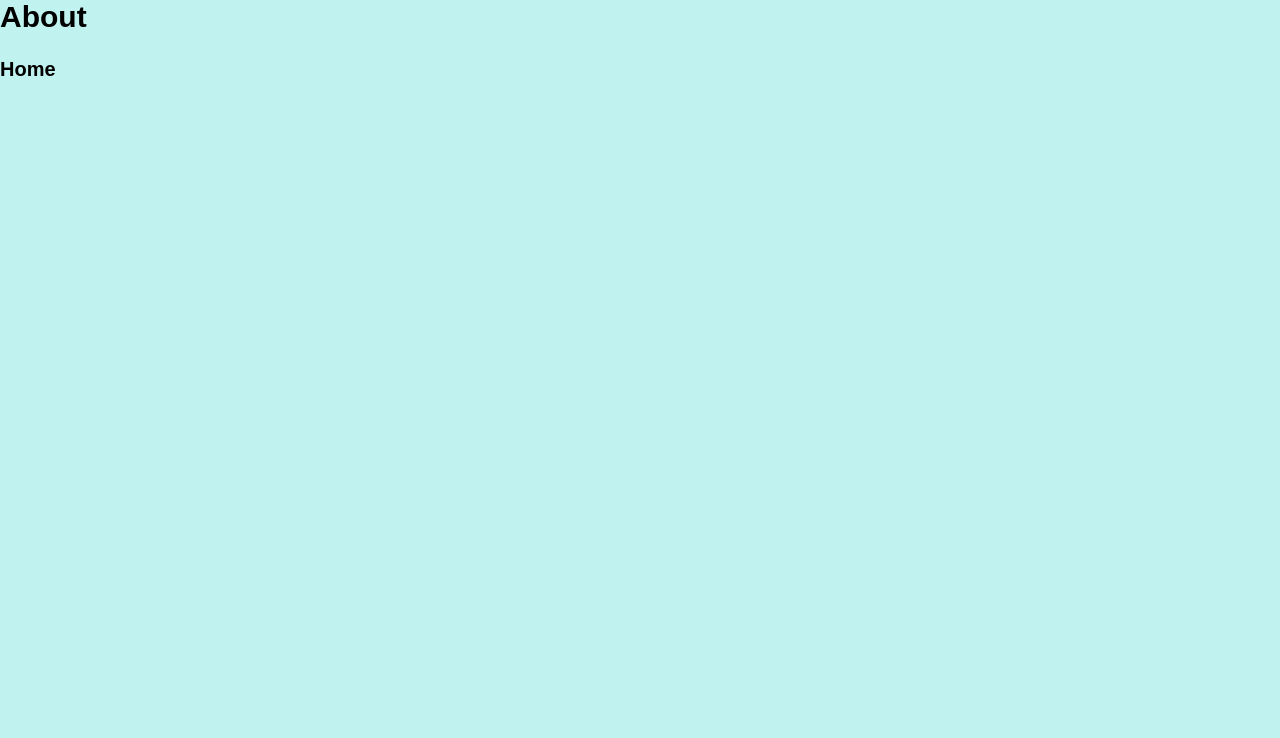
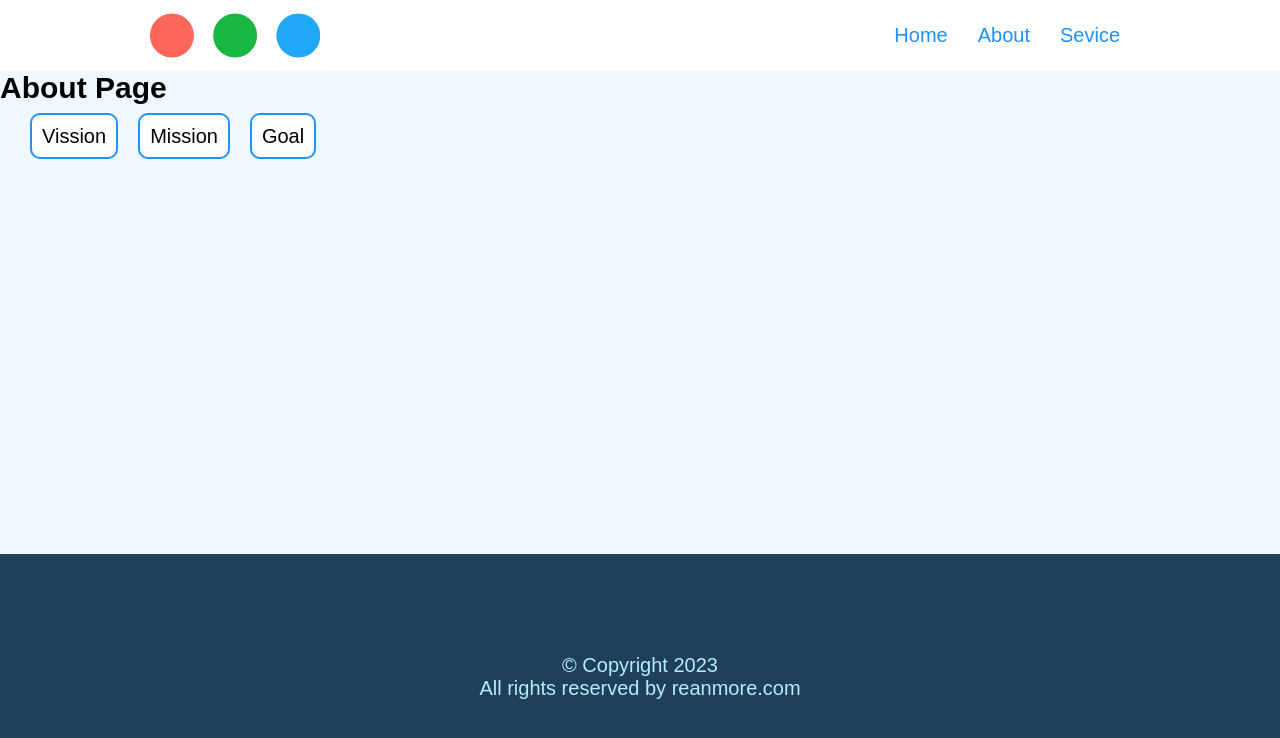
Before and after one commit to S1MSONA/reanmore.com, a React (Vite) app: page /about in a window 1280 px wide. Shown: the top 738 px of the page. Built offline with nearby package versions, Linux system fonts and the light colour scheme.

Commit message:
reanmore updated 24-09-23

```diff
--- /dev/null
+++ b/src/components/Router/Footer.jsx
@@ -0,0 +1,14 @@
+import React from "react";
+
+const Footer = () => {
+  return (
+    <footer>
+      <p>
+        © Copyright 2023 <br />
+        All rights reserved by reanmore.com
+      </p>
+    </footer>
+  );
+};
+
+export default Footer;
--- /dev/null
+++ b/src/components/Router/Layout/AboutLayout.jsx
@@ -0,0 +1,18 @@
+import React from "react";
+import { Outlet, Link, NavLink } from "react-router-dom";
+
+const AboutLayout = () => {
+  return (
+    <div>
+      <h4>About Page</h4>
+      <div className="nav-link">
+        <NavLink to="vission">Vission</NavLink>
+        <NavLink to="mission">Mission</NavLink>
+        <NavLink to="goal">Goal</NavLink>
+      </div>
+      <Outlet />
+    </div>
+  );
+};
+
+export default AboutLayout;
--- /dev/null
+++ b/src/components/Router/Layout/RootLayout.jsx
@@ -0,0 +1,15 @@
+import { Outlet } from "react-router-dom";
+import Navigation from "../Navigation";
+import Footer from "../Footer";
+
+const RootLayout = () => {
+  return (
+    <div>
+      <Navigation />
+      <Footer />
+      <Outlet />
+    </div>
+  );
+};
+
+export default RootLayout;
--- a/src/components/Router/NavBar.jsx
+++ b/src/components/Router/NavBar.jsx
@@ -1,38 +1,65 @@
 import React from "react";
 import {
   BrowserRouter,
+  Route,
   RouterProvider,
   createBrowserRouter,
+  createRoutesFromElements,
 } from "react-router-dom";
-import { Home, About, Service } from "./Pages";
+import { Home, About, Service, ErrorPage } from "./Pages";
+import RootLayout from "../Router/Layout/RootLayout";
+import AboutLayout from "./Layout/AboutLayout";
 
 const NavBar = () => {
-  const router = createBrowserRouter([
-    {
-      path: "/",
-      element: (
-        <h2>
-          <Home />
-        </h2>
-      ),
-    },
-    {
-      path: "/about",
-      element: (
-        <h2>
-          <About />
-        </h2>
-      ),
-    },
-    {
-      path: "/service",
-      element: (
-        <h2>
-          <Service />
-        </h2>
-      ),
-    },
-  ]);
+  // const router = createBrowserRouter([
+  //   {
+  //     path: "/",
+  //     element: <RootLayout />,
+  //     errorElement: <ErrorPage />,
+  //     children: [
+  //       {
+  //         index: true,
+  //         element: <Home />,
+  //       },
+  //       {
+  //         path: "about",
+  //         element: <AboutLayout />,
+  //         children: [
+  //           {
+  //             path: "vission",
+  //             element: <h4>Vission...</h4>,
+  //           },
+  //           {
+  //             path: "mission",
+  //             element: <h4>Mission...</h4>,
+  //           },
+  //           {
+  //             path: "goal",
+  //             element: <h4>Goal...</h4>,
+  //           },
+  //         ],
+  //       },
+  //       {
+  //         path: "/service",
+  //         element: <Service />,
+  //       },
+  //     ],
+  //   },
+  // ]);
+
+  const router = createBrowserRouter(
+    createRoutesFromElements(
+      <Route path="/" element={<RootLayout />} errorElement={<ErrorPage />}>
+        <Route index element={<Home />} />
+        <Route path="about" element={<AboutLayout />}>
+          <Route path="vission" element={<h4>Vission...</h4>} />
+          <Route path="mission" element={<h4>Mission...</h4>} />
+          <Route path="goal" element={<h4>Goal...</h4>} />
+        </Route>
+        <Route path="service" element={<Service />} />
+      </Route>
+    )
+  );
   return <RouterProvider router={router} />;
 };
 
--- /dev/null
+++ b/src/components/Router/Navigation.jsx
@@ -0,0 +1,23 @@
+import React from "react";
+import logo from "../../assets/img/logo-color.webp";
+import { Link } from "react-router-dom";
+const Navigation = () => {
+  return (
+    <nav>
+      <img src={logo} alt="reanmore logo" />
+      <ul>
+        <li>
+          <Link to="/">Home</Link>
+        </li>
+        <li>
+          <Link to="about">About</Link>
+        </li>
+        <li>
+          <Link to="service">Sevice</Link>
+        </li>
+      </ul>
+    </nav>
+  );
+};
+
+export default Navigation;
--- a/src/components/Router/Pages/About.jsx
+++ b/src/components/Router/Pages/About.jsx
@@ -4,9 +4,6 @@ const About = () => {
   return (
     <div>
       <h2>About</h2>
-      <div style={{ margin: "15px 0" }}>
-        <Link to="/">Home</Link>
-      </div>
     </div>
   );
 };
--- /dev/null
+++ b/src/components/Router/Pages/ErrorPage.jsx
@@ -0,0 +1,13 @@
+import { Link } from "react-router-dom";
+import errorImg from "../../../assets/img/error.png";
+
+const ErrorPage = () => {
+  return (
+    <div className="error-page">
+      <img src={errorImg} alt="Page Not Found" />
+      <Link to="/">Back Home</Link>
+    </div>
+  );
+};
+
+export default ErrorPage;
--- a/src/components/Router/Pages/Home.jsx
+++ b/src/components/Router/Pages/Home.jsx
@@ -3,10 +3,6 @@ const Home = () => {
   return (
     <div>
       <h2>Home Page</h2>
-      <div style={{ display: "flex", gap: "15px", margin: "15px 0" }}>
-        <Link to="/about">About</Link>
-        <Link to="/service">Sevice</Link>
-      </div>
     </div>
   );
 };
--- a/src/components/Router/Pages/Service.jsx
+++ b/src/components/Router/Pages/Service.jsx
@@ -4,9 +4,6 @@ const Service = () => {
   return (
     <div>
       <h2>Service</h2>
-      <div style={{ margin: "15px 0" }}>
-        <Link to="/">Home</Link>
-      </div>
     </div>
   );
 };
--- a/src/components/Router/Pages/index.js
+++ b/src/components/Router/Pages/index.js
@@ -1,3 +1,4 @@
 export { default as Home } from "./Home";
 export { default as About } from "./About";
 export { default as Service } from "./Service";
+export { default as ErrorPage } from "./ErrorPage";
--- a/src/index.css
+++ b/src/index.css
@@ -35,3 +35,85 @@ a {
   background-color: rgb(176, 8, 8);
   color: #fff;
 }
+* {
+  margin: 0;
+  padding: 0;
+  box-sizing: border-box;
+}
+body {
+  font-family: sans-serif;
+  background-color: aliceblue;
+}
+
+a {
+  margin: 0 10px;
+  font-size: 2rem;
+  text-decoration: none;
+}
+
+h1,
+h2,
+h3 {
+  font-size: 4rem;
+}
+
+nav {
+  padding: 1rem 15rem;
+  background-color: rgb(255, 255, 255);
+  display: flex;
+  justify-content: space-between;
+  align-items: center;
+}
+nav > img {
+  width: 170px;
+}
+nav > ul {
+  gap: 1rem;
+  display: flex;
+}
+nav li {
+  color: dodgerblue;
+  font-size: 2rem;
+  list-style-type: none;
+  cursor: pointer;
+  transition: all 0.1s;
+}
+nav li:hover {
+  color: rgb(0, 77, 154);
+}
+
+footer {
+  position: absolute;
+  width: 100%;
+  bottom: 0;
+  background-color: rgb(31, 64, 86);
+  padding: 10rem 0;
+}
+footer p {
+  font-size: 2rem;
+  color: rgb(178, 237, 255);
+  text-align: center;
+}
+.error-page {
+  display: flex;
+  flex-direction: column;
+  justify-content: center;
+  align-items: center;
+}
+.error-page > img {
+  width: 600px;
+}
+
+.nav-link {
+  margin: 2rem;
+}
+.nav-link > a {
+  padding: 1rem;
+  border: 2px solid dodgerblue;
+  background-color: #fff;
+  border-radius: 1rem;
+}
+.nav-link > a.active {
+  background-color: dodgerblue;
+  color: #fff;
+}
```
Also changed, not shown: src/assets/img/error.png (added).
